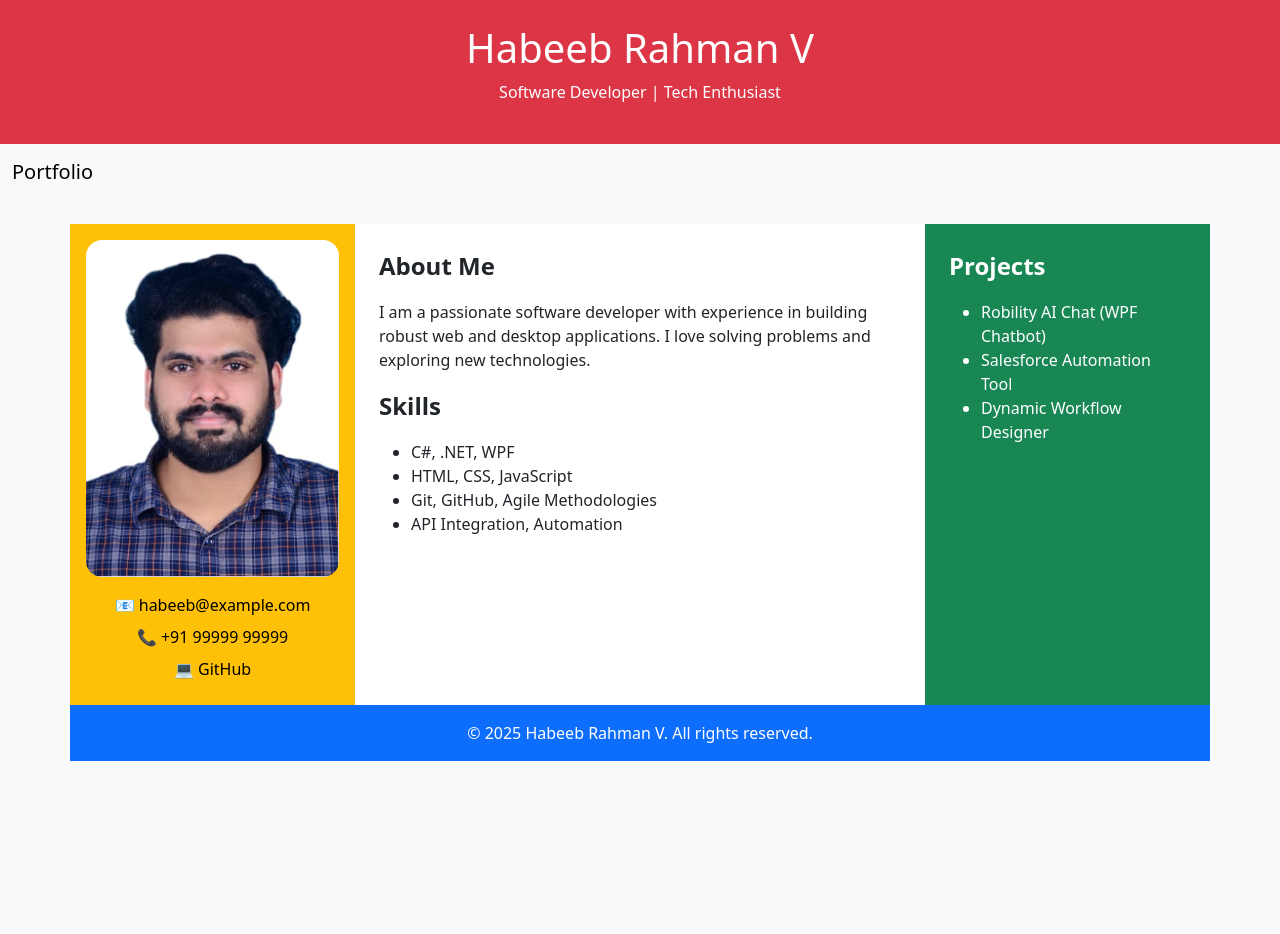
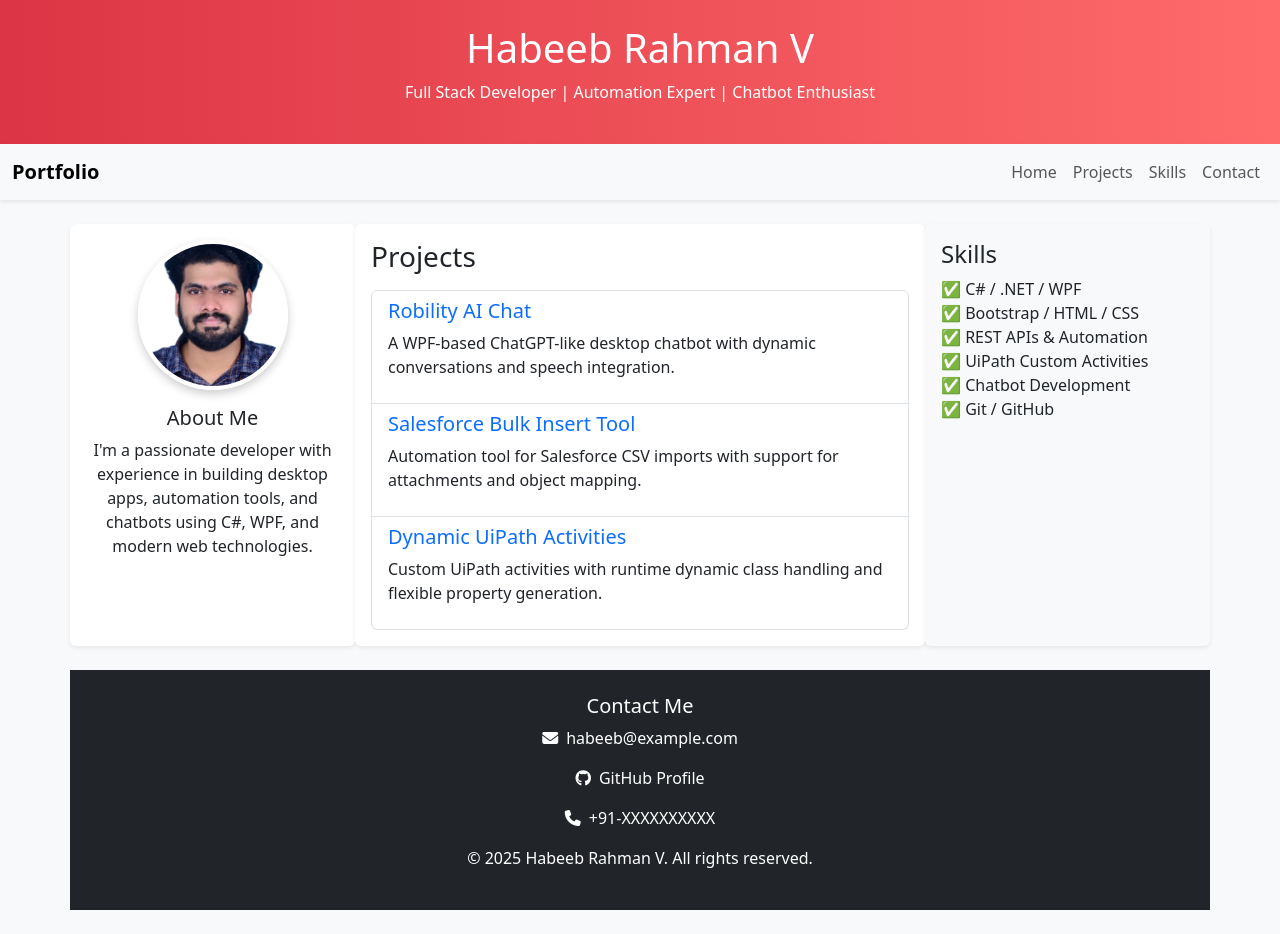
Before and after one commit to HabzSutherland/my-portfolio, a plain HTML site: page index.html in a window 1280 px wide. Before the commit the page ends 800 px from the top, so only its background shows below. Drawn offline with nearby package versions, Linux system fonts and the light colour scheme.

Commit message:
Update index.html

```diff
--- a/index.html
+++ b/index.html
@@ -1,77 +1,104 @@
-
 <!DOCTYPE html>
 <html lang="en">
 <head>
   <meta charset="UTF-8" />
   <meta name="viewport" content="width=device-width, initial-scale=1.0"/>
   <title>Habeeb Rahman V - Portfolio</title>
-  <link href="https://cdn.jsdelivr.net/npm/bootstrap@5.3.0-alpha1/dist/css/bootstrap.min.css" rel="stylesheet">
+  <link href="https://cdn.jsdelivr.net/npm/bootstrap@5.3.0-alpha1/dist/css/bootstrap.min.css" rel="stylesheet"/>
+  <script src="https://cdn.jsdelivr.net/npm/bootstrap@5.3.0-alpha1/dist/js/bootstrap.bundle.min.js"></script>
+  <link rel="stylesheet" href="https://cdnjs.cloudflare.com/ajax/libs/font-awesome/6.5.0/css/all.min.css"/>
   <style>
     body {
       background-color: #f8f9fa;
     }
-    .profile-pic {
-      width: 100%;
-      border-radius: 1rem;
+    header {
+      background: linear-gradient(90deg, #dc3545, #ff6b6b);
     }
-    .section-title {
-      font-size: 1.5rem;
-      font-weight: 600;
-      margin-bottom: 1rem;
+    .profile-img {
+      width: 150px;
+      height: 150px;
+      object-fit: cover;
+      border-radius: 50%;
+      border: 4px solid white;
+      box-shadow: 0 4px 10px rgba(0,0,0,0.2);
     }
-    .contact-info a {
-      display: block;
-      color: #000;
-      margin-bottom: 0.5rem;
+    footer a {
       text-decoration: none;
+    }
+    .list-group-item h5 {
+      color: #0d6efd;
     }
   </style>
 </head>
 <body>
-  <header class="bg-danger text-white text-center p-4">
+  <header class="text-white text-center p-4">
     <h1>Habeeb Rahman V</h1>
-    <p>Software Developer | Tech Enthusiast</p>
+    <p>Full Stack Developer | Automation Expert | Chatbot Enthusiast</p>
   </header>
 
-  <nav class="bg-light navbar navbar-expand-lg">
+  <nav class="navbar navbar-expand-lg navbar-light bg-light shadow-sm">
     <div class="container-fluid">
-      <a class="navbar-brand" href="#">Portfolio</a>
+      <a class="navbar-brand fw-bold" href="#">Portfolio</a>
+      <button class="navbar-toggler" type="button" data-bs-toggle="collapse" data-bs-target="#navbarNav">
+        <span class="navbar-toggler-icon"></span>
+      </button>
+      <div class="collapse navbar-collapse" id="navbarNav">
+        <ul class="navbar-nav ms-auto">
+          <li class="nav-item"><a class="nav-link" href="#home">Home</a></li>
+          <li class="nav-item"><a class="nav-link" href="#projects">Projects</a></li>
+          <li class="nav-item"><a class="nav-link" href="#skills">Skills</a></li>
+          <li class="nav-item"><a class="nav-link" href="#contact">Contact</a></li>
+        </ul>
+      </div>
     </div>
   </nav>
 
   <div class="container my-4">
     <div class="row">
-      <aside class="col-12 col-md-3 bg-warning p-3 text-center">
-        <img src="PassportSizeHabeeb.jpg" alt="Profile Picture" class="profile-pic mb-3" />
-        <div class="contact-info">
-          <a href="mailto:habeeb@example.com">📧 habeeb@example.com</a>
-          <a href="tel:+919999999999">📞 +91 99999 99999</a>
-          <a href="https://github.com/habeebrahmanv" target="_blank">💻 GitHub</a>
-        </div>
+      <aside class="col-12 col-md-3 bg-white p-3 text-center shadow-sm rounded">
+        <img src="PassportSizeHabeeb.jpg" class="profile-img mb-3" alt="Habeeb Rahman V">
+        <h5>About Me</h5>
+        <p>I'm a passionate developer with experience in building desktop apps, automation tools, and chatbots using C#, WPF, and modern web technologies.</p>
       </aside>
-      <section class="col-12 col-md-6 bg-white p-4">
-        <div class="section-title">About Me</div>
-        <p>I am a passionate software developer with experience in building robust web and desktop applications. I love solving problems and exploring new technologies.</p>
-        <div class="section-title">Skills</div>
-        <ul>
-          <li>C#, .NET, WPF</li>
-          <li>HTML, CSS, JavaScript</li>
-          <li>Git, GitHub, Agile Methodologies</li>
-          <li>API Integration, Automation</li>
+
+      <section class="col-12 col-md-6 bg-white p-3 shadow-sm rounded" id="projects">
+        <h3 class="mb-3">Projects</h3>
+        <ul class="list-group">
+          <li class="list-group-item">
+            <h5>Robility AI Chat</h5>
+            <p>A WPF-based ChatGPT-like desktop chatbot with dynamic conversations and speech integration.</p>
+          </li>
+          <li class="list-group-item">
+            <h5>Salesforce Bulk Insert Tool</h5>
+            <p>Automation tool for Salesforce CSV imports with support for attachments and object mapping.</p>
+          </li>
+          <li class="list-group-item">
+            <h5>Dynamic UiPath Activities</h5>
+            <p>Custom UiPath activities with runtime dynamic class handling and flexible property generation.</p>
+          </li>
         </ul>
       </section>
-      <article class="col-12 col-md-3 bg-success text-white p-4">
-        <div class="section-title">Projects</div>
-        <ul>
-          <li>Robility AI Chat (WPF Chatbot)</li>
-          <li>Salesforce Automation Tool</li>
-          <li>Dynamic Workflow Designer</li>
+
+      <article class="col-12 col-md-3 bg-light p-3 shadow-sm rounded" id="skills">
+        <h4>Skills</h4>
+        <ul class="list-unstyled">
+          <li>✅ C# / .NET / WPF</li>
+          <li>✅ Bootstrap / HTML / CSS</li>
+          <li>✅ REST APIs & Automation</li>
+          <li>✅ UiPath Custom Activities</li>
+          <li>✅ Chatbot Development</li>
+          <li>✅ Git / GitHub</li>
         </ul>
       </article>
     </div>
-    <div class="row">
-      <footer class="col-12 bg-primary text-white text-center p-3">
-        &copy; 2025 Habeeb Rahman V. All rights reserved.
+
+    <div class="row mt-4">
+      <footer class="col-12 bg-dark text-white text-center p-4" id="contact">
+        <h5>Contact Me</h5>
+        <p><i class="fas fa-envelope me-2"></i><a class="text-white" href="mailto:habeeb@example.com">habeeb@example.com</a></p>
+        <p><i class="fab fa-github me-2"></i><a class="text-white" href="https://github.com/habeebrahmanv" target="_blank">GitHub Profile</a></p>
+        <p><i class="fas fa-phone me-2"></i>+91-XXXXXXXXXX</p>
+        <p class="mt-3">&copy; 2025 Habeeb Rahman V. All rights reserved.</p>
       </footer>
     </div>
   </div>
```
